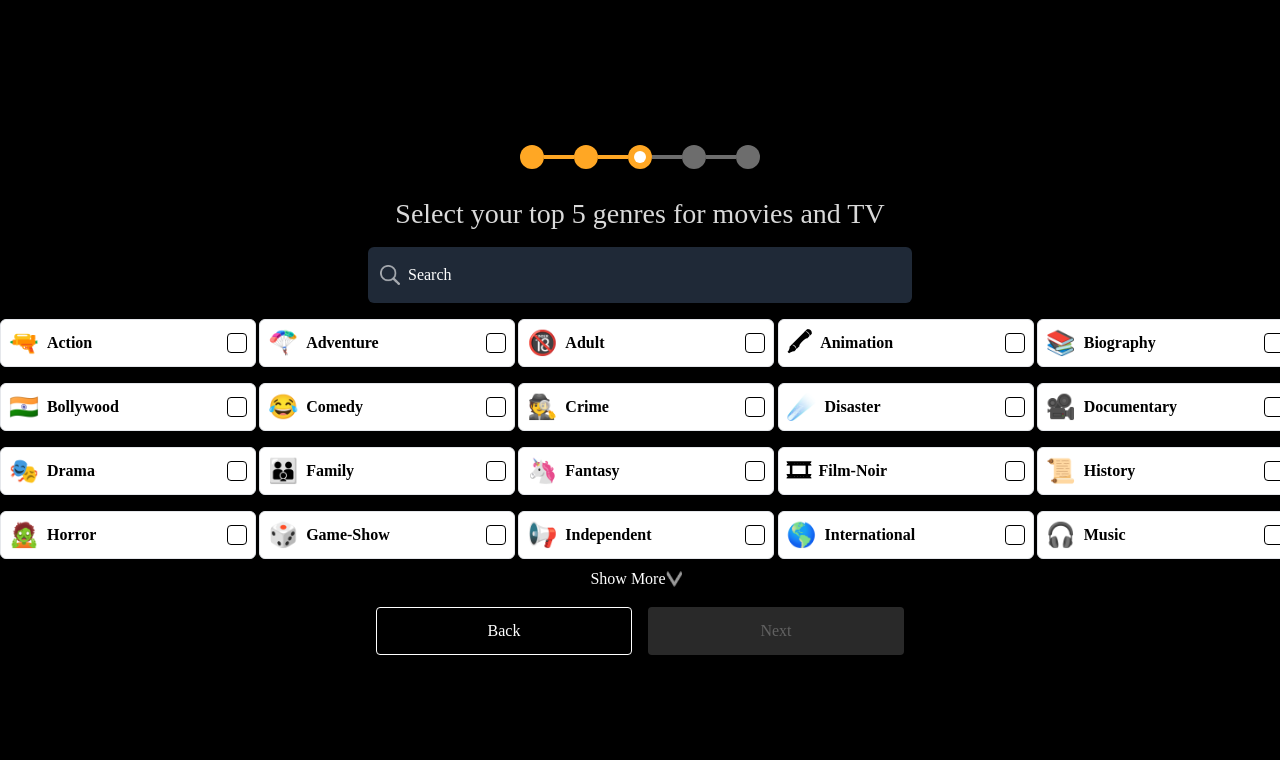
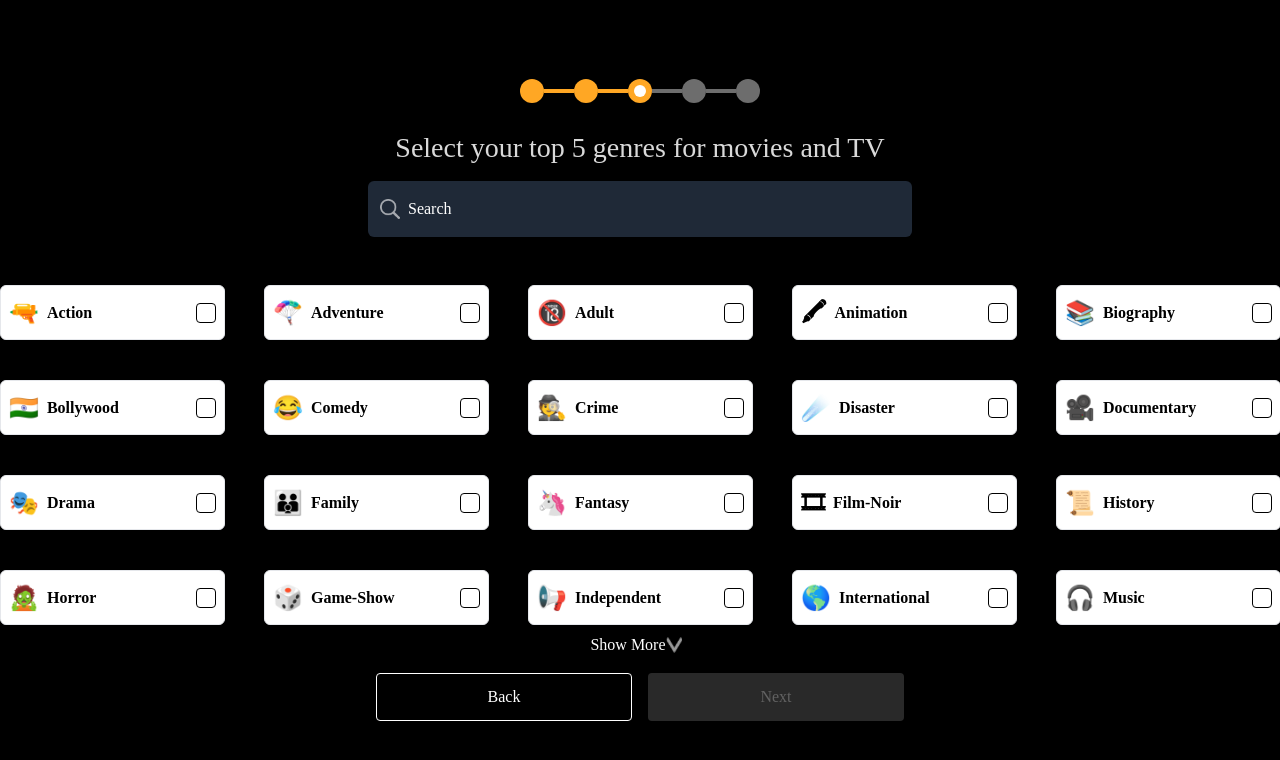
Before and after one commit to priyankaingur/reel-talks, a Next.js app in the folder challenge/: page / in a window 1280 px wide. Shown: the top 760 px of the page. Built offline with nearby package versions, Linux system fonts and the light colour scheme.

Commit message:
Improving Genre selection component

```diff
--- a/challenge/components/GenreSelection.tsx
+++ b/challenge/components/GenreSelection.tsx
@@ -62,19 +62,30 @@ export const GenreSelection: React.FC<{ onNext: (selectedGenres: string[]) => vo
     const visibleGenres = showMore ? genres : genres.slice(0, 20);
 
     return (
-        <div className="flex flex-col items-center justify-center h-screen bg-black text-white">
+        <div
+            className="flex flex-col items-center justify-center h-screen bg-black text-white">
+            <div
+                className="w-full max-w-3xl flex flex-col items-center justify-center">
                 <ProgressBar stages={5} currentStage={3}/>
-            <SearchTitle title="Select your top 5 genres for movies and TV"/>
+                <SearchTitle
+                    title="Select your top 5 genres for movies and TV"/>
+                <div
+                    className="w-full flex justify-center mb-8"> {/* Center the search bar horizontally and add margin bottom */}
                     <SearchBar/>
-            <div className="grid grid-cols-5 gap-4">
+                </div>
+            </div>
+
+
+            <div className="grid grid-cols-5 gap-10">
                 {visibleGenres.map(({name, emoji}) => (
+                    <div>
                         <button
                             key={name}
-                        className={`flex items-center justify-between p-2 text-black border rounded-md w-[256px] h-[48px] hover:bg-gray-200 focus:outline-none`}
+                            className={`flex items-center justify-between p-2 text-black border rounded-md w-[225px] h-[55px] hover:bg-gray-200 focus:outline-none`}
                             onClick={() => toggleGenre(name)}
                             style={{
                                 backgroundColor: selectedGenres.includes(name) ? 'var(--primary-color)' : 'white',
-                            fontSize: '14px',
+                                fontSize: '28px',
                                 fontWeight: '600'
                             }}
                         >
@@ -93,12 +104,15 @@ export const GenreSelection: React.FC<{ onNext: (selectedGenres: string[]) => vo
                                 className={`custom-checkbox ${selectedGenres.includes(name) ? 'checked' : ''}`}></span>
 
                         </button>
+                    </div>
                 ))}
             </div>
             {!showMore && genres.length > 20 && (
-                <button className="mt-2 flex items-center text-white" onClick={toggleShowMore}>
+                <button className="mt-2 flex items-center text-white"
+                        onClick={toggleShowMore}>
                     Show More
-                    <img src={showMoreIcon.src} alt="Show More Icon" className="w-4 h-4 mr-2"/>
+                    <img src={showMoreIcon.src} alt="Show More Icon"
+                         className="w-4 h-4 mr-2"/>
                 </button>
             )}
             <div className="flex justify-center mt-4">
--- a/challenge/components/MovieSelection.tsx
+++ b/challenge/components/MovieSelection.tsx
@@ -32,9 +32,13 @@ export const MovieSelection: React.FC<{ onNext: (selectedMovies: string[]) => vo
 
     return (
         <div className="flex flex-col items-center justify-center h-screen bg-black text-white">
-            <ProgressBar stages={5} currentStage={4}/>
+            <div className="md:container md:mx-auto">
+
+                <ProgressBar stages={5} currentStage={4}/>
+            <div className="mb-4">
+
             <SearchTitle title="Select your top 5 movies"/>
-
+            </div></div>
             <h2 className="max-w-[600px] text-2xl mb-4 text-center"
                 style={{
                     color: 'var(--high-emphasis)',
@@ -57,7 +61,7 @@ export const MovieSelection: React.FC<{ onNext: (selectedMovies: string[]) => vo
                 {movies.map(movie => (
                     <div key={movie.name} className="text-center">
                         <img src={movie.image.src} alt={movie.name} className="w-96 h-142.45 mx-auto" />
-                        <div className="text-white">{movie.name}</div> {/* Display movie name */}
+                        <div className="text-white w-96 h-48 text-[12]" style={{color:'var(--gray)'}}>{movie.name}</div>
                     </div>
                 ))}
             </div>
--- a/challenge/components/SearchBar.tsx
+++ b/challenge/components/SearchBar.tsx
@@ -7,7 +7,7 @@ const SearchBar = () => {
     const [searchQuery, setSearchQuery] = useState<string>('');
 
     return (
-        <div className="mb-4 relative">
+        <div className="mb-4 relative justify-center">
             <img src={searchIcon.src} alt="SearchBar Icon"
                  className="absolute left-3 top-1/2 transform -translate-y-1/2 w-5 h-5"/>
             <input
```
Lines whose indentation alone changed are shown as unchanged.
